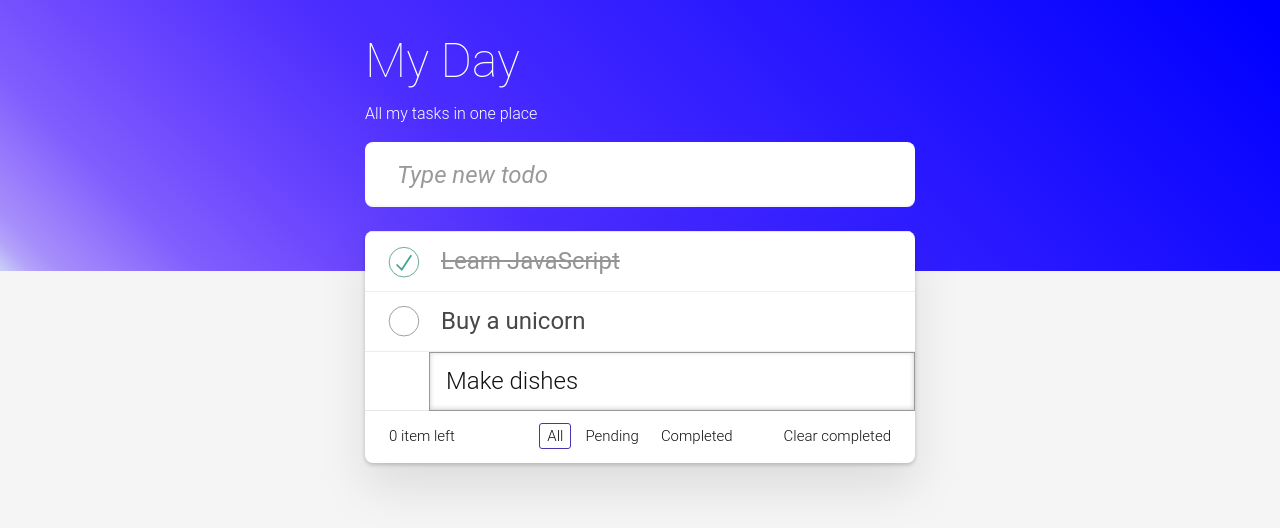
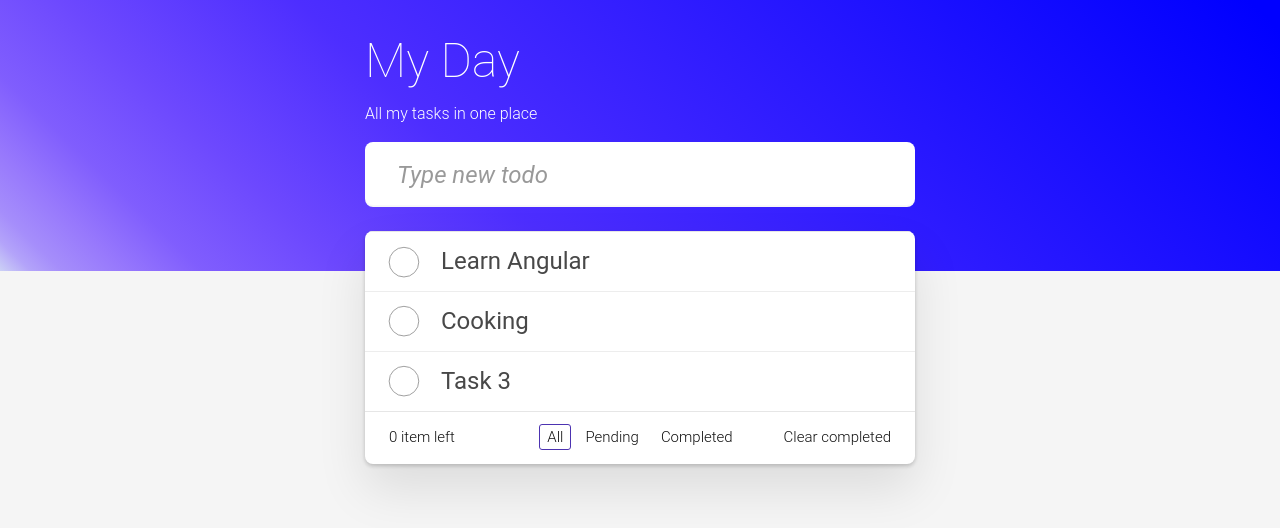
Before and after one commit to AyelenIasich/AngularPractice, an Angular app: page / in a window 1280 px wide. Shown: the top 528 px of the page. Built offline with nearby package versions, Linux system fonts and the light colour scheme.

Commit message:
implement signals for state management

```diff
--- a/src/app/pages/home/home.component.html
+++ b/src/app/pages/home/home.component.html
@@ -15,7 +15,15 @@
       <!-- This section should be hidden by default and shown when there are todos -->
       <section class="main">
         <ul class="todo-list">
-          <li class="completed">
+          <li *ngFor="let task of tasks()">
+            <div class="view">
+              <input class="toggle" type="checkbox" />
+              <label>{{task}}</label>
+              <button class="destroy"></button>
+            </div>
+            <input class="edit" value="Buy a unicorn" />
+          </li>
+          <!-- <li class="completed">
             <div class="view">
               <input class="toggle" type="checkbox" checked />
               <label>Learn JavaScript</label>
@@ -38,7 +46,7 @@
               <button class="destroy"></button>
             </div>
             <input class="edit" value="Make dishes" />
-          </li>
+          </li> -->
         </ul>
       </section>
       <!-- This footer should be hidden by default and shown when there are todos -->
--- a/src/app/pages/home/home.component.ts
+++ b/src/app/pages/home/home.component.ts
@@ -1,12 +1,19 @@
-import { Component } from '@angular/core';
+import { CommonModule } from '@angular/common';
+import { Component, signal } from '@angular/core';
 
 @Component({
   selector: 'app-home',
   standalone: true,
-  imports: [],
+  imports: [CommonModule],
   templateUrl: './home.component.html',
   styleUrl: './home.component.css'
 })
 export class HomeComponent {
 
+  tasks = signal([
+    "Learn Angular",
+    "Cooking",
+    "Task 3",
+  ]);
+
 }
--- a/src/app/pages/labs/labs.component.html
+++ b/src/app/pages/labs/labs.component.html
@@ -9,21 +9,25 @@
   <section class="list-section">
     <ul>
       <h3>Primera Lista</h3>
-
       <li *ngFor="let task of tasks">{{ task.name }}</li>
     </ul>
 
     <ul>
       <h3>Segunda Lista</h3>
-
       @for (task of tasks; track task.id) {
       <li>{{ task.name }}</li>
       } @empty {
       <li>No hay tareas disponibles.</li>
       }
     </ul>
+
+
   </section>
-
+  <ul>
+    <h3>Lista de nombres</h3>
+    <li *ngFor="let name of nameList(); index as i ">{{i}} {{name}}</li>
+    <p>Total de nombres: {{nameList().length}}</p>
+  </ul>
   <hr />
   <li>{{ taskNames }}</li>
 
--- a/src/app/pages/labs/labs.component.ts
+++ b/src/app/pages/labs/labs.component.ts
@@ -18,6 +18,14 @@
     return this.tasks.map(task => task.name).join(', ');
   }
 
+  nameList = signal(
+    [
+      'Aye',
+      'Matias',
+      'Gabo',
+
+    ])
+
   name = signal('Aye');
 
   isBtnDisabled = false;
@@ -34,32 +42,32 @@
     alert("hellloooooo")
   }
 
-  changeHandler(event: Event){
+  changeHandler(event: Event) {
     console.log(event)
   }
 
   valueChange = "";
 
-  changeHandlerText(event: Event){
+  changeHandlerText(event: Event) {
     const elementInput = event.target as HTMLInputElement;
     this.valueChange = elementInput.value;
   }
 
   valueInput = "";
 
-  changeHandlerTextInput(event: Event){
+  changeHandlerTextInput(event: Event) {
     const elementInput = event.target as HTMLInputElement;
     this.valueInput = elementInput.value;
   }
 
   keyPress = ""
-  keydownHandler(event: KeyboardEvent){
+  keydownHandler(event: KeyboardEvent) {
     const input = event.target as HTMLInputElement;
     this.keyPress = input.value;
     console.log(input.value)
   }
 
-  changeNameHandler(event: KeyboardEvent){
+  changeNameHandler(event: KeyboardEvent) {
     const valueInput = event.target as HTMLInputElement;
     const newValue = valueInput.value;
     this.name.set(newValue)
```
